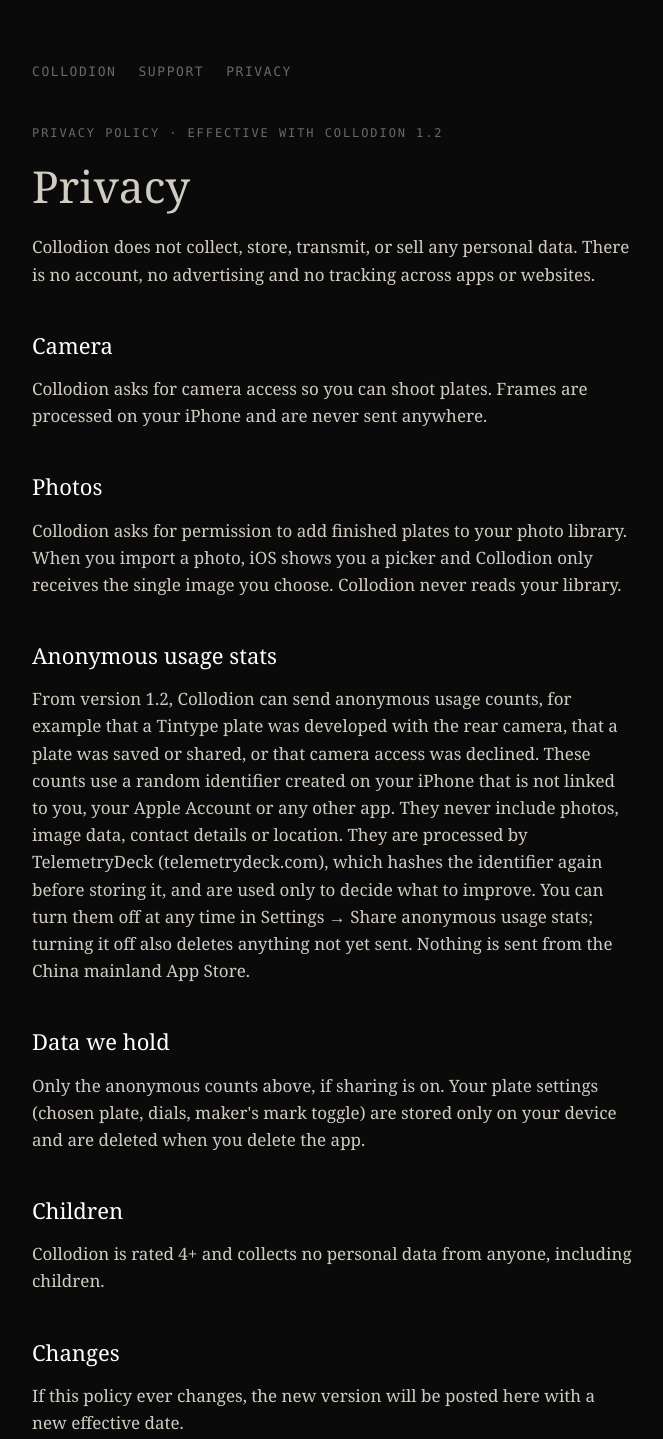
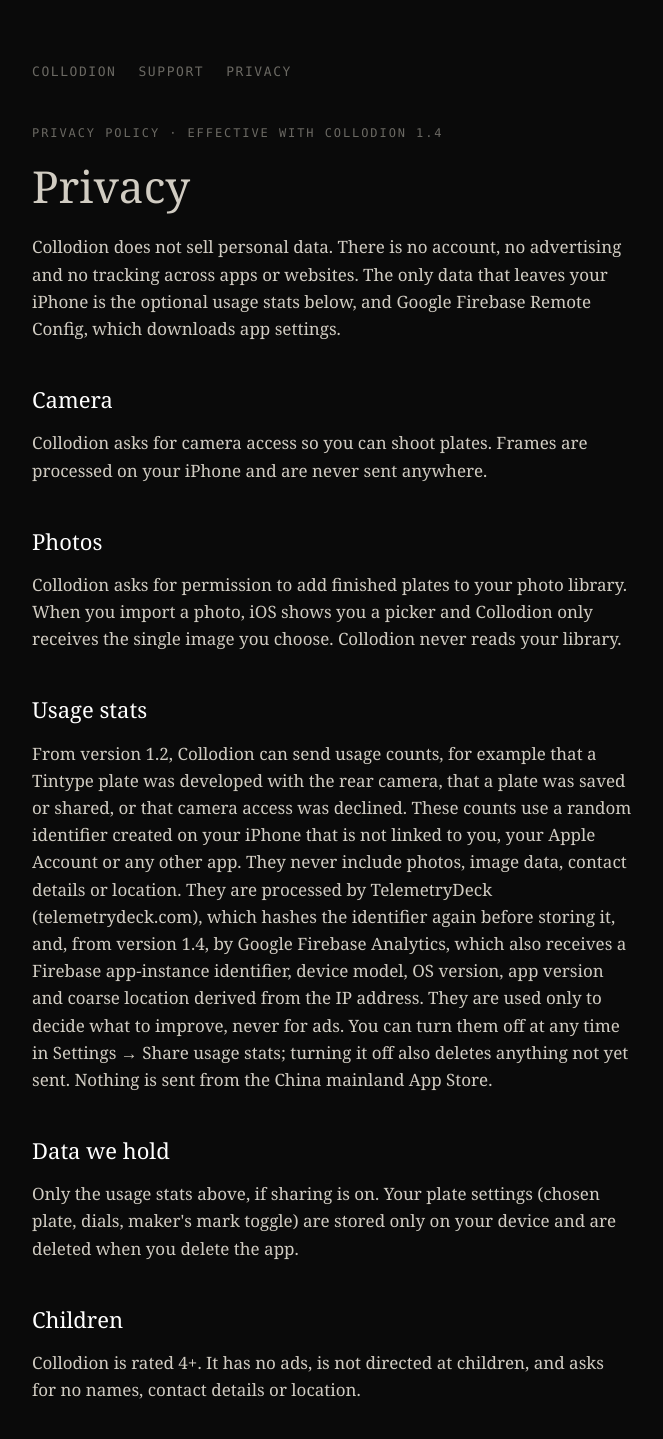
Before and after one commit to zhuhuihuihui/collodion-site, a plain HTML site: page privacy.html in a window 1280 px wide. Shown: the top 1439 px of the page, without its empty margins (308-971 px from the left). Drawn offline with Linux system fonts and the light colour scheme.

Commit message:
Privacy and home copy for Collodion 1.4 (Firebase Analytics); merge on 1.4 release
Co-Authored-By: Claude Opus 5.5 <noreply@anthropic.com>

```diff
--- a/privacy.html
+++ b/privacy.html
@@ -1,12 +1,12 @@
 <!doctype html><html lang="en"><head><meta charset="utf-8"><meta name="viewport" content="width=device-width,initial-scale=1"><title>Collodion — Privacy Policy</title><link rel="stylesheet" href="style.css"></head><body><main>
 <nav><a href="./">Collodion</a><a href="support">Support</a><a href="privacy">Privacy</a></nav>
-<p class="k">Privacy policy · effective with Collodion 1.2</p><h1>Privacy</h1>
-<p>Collodion does not collect, store, transmit, or sell any personal data. There is no account, no advertising and no tracking across apps or websites.</p>
+<p class="k">Privacy policy · effective with Collodion 1.4</p><h1>Privacy</h1>
+<p>Collodion does not sell personal data. There is no account, no advertising and no tracking across apps or websites. The only data that leaves your iPhone is the optional usage stats below, and Google Firebase Remote Config, which downloads app settings.</p>
 <h2>Camera</h2><p>Collodion asks for camera access so you can shoot plates. Frames are processed on your iPhone and are never sent anywhere.</p>
 <h2>Photos</h2><p>Collodion asks for permission to add finished plates to your photo library. When you import a photo, iOS shows you a picker and Collodion only receives the single image you choose. Collodion never reads your library.</p>
-<h2>Anonymous usage stats</h2><p>From version 1.2, Collodion can send anonymous usage counts, for example that a Tintype plate was developed with the rear camera, that a plate was saved or shared, or that camera access was declined. These counts use a random identifier created on your iPhone that is not linked to you, your Apple Account or any other app. They never include photos, image data, contact details or location. They are processed by TelemetryDeck (telemetrydeck.com), which hashes the identifier again before storing it, and are used only to decide what to improve. You can turn them off at any time in Settings → Share anonymous usage stats; turning it off also deletes anything not yet sent. Nothing is sent from the China mainland App Store.</p>
-<h2>Data we hold</h2><p>Only the anonymous counts above, if sharing is on. Your plate settings (chosen plate, dials, maker's mark toggle) are stored only on your device and are deleted when you delete the app.</p>
-<h2>Children</h2><p>Collodion is rated 4+ and collects no personal data from anyone, including children.</p>
+<h2>Usage stats</h2><p>From version 1.2, Collodion can send usage counts, for example that a Tintype plate was developed with the rear camera, that a plate was saved or shared, or that camera access was declined. These counts use a random identifier created on your iPhone that is not linked to you, your Apple Account or any other app. They never include photos, image data, contact details or location. They are processed by TelemetryDeck (telemetrydeck.com), which hashes the identifier again before storing it, and, from version 1.4, by Google Firebase Analytics, which also receives a Firebase app-instance identifier, device model, OS version, app version and coarse location derived from the IP address. They are used only to decide what to improve, never for ads. You can turn them off at any time in Settings → Share usage stats; turning it off also deletes anything not yet sent. Nothing is sent from the China mainland App Store.</p>
+<h2>Data we hold</h2><p>Only the usage stats above, if sharing is on. Your plate settings (chosen plate, dials, maker's mark toggle) are stored only on your device and are deleted when you delete the app.</p>
+<h2>Children</h2><p>Collodion is rated 4+. It has no ads, is not directed at children, and asks for no names, contact details or location.</p>
 <h2>Changes</h2><p>If this policy ever changes, the new version will be posted here with a new effective date.</p>
 <h2>Contact</h2><p>Questions: open an issue at <a href="https://github.com/zhuhuihuihui/collodion-site/issues">github.com/zhuhuihuihui/collodion-site/issues</a>.</p>
 <footer>© 2026 Scott Zhu</footer></main></body></html>
```
Also changed, not shown: index.html (+1 -1 lines).
